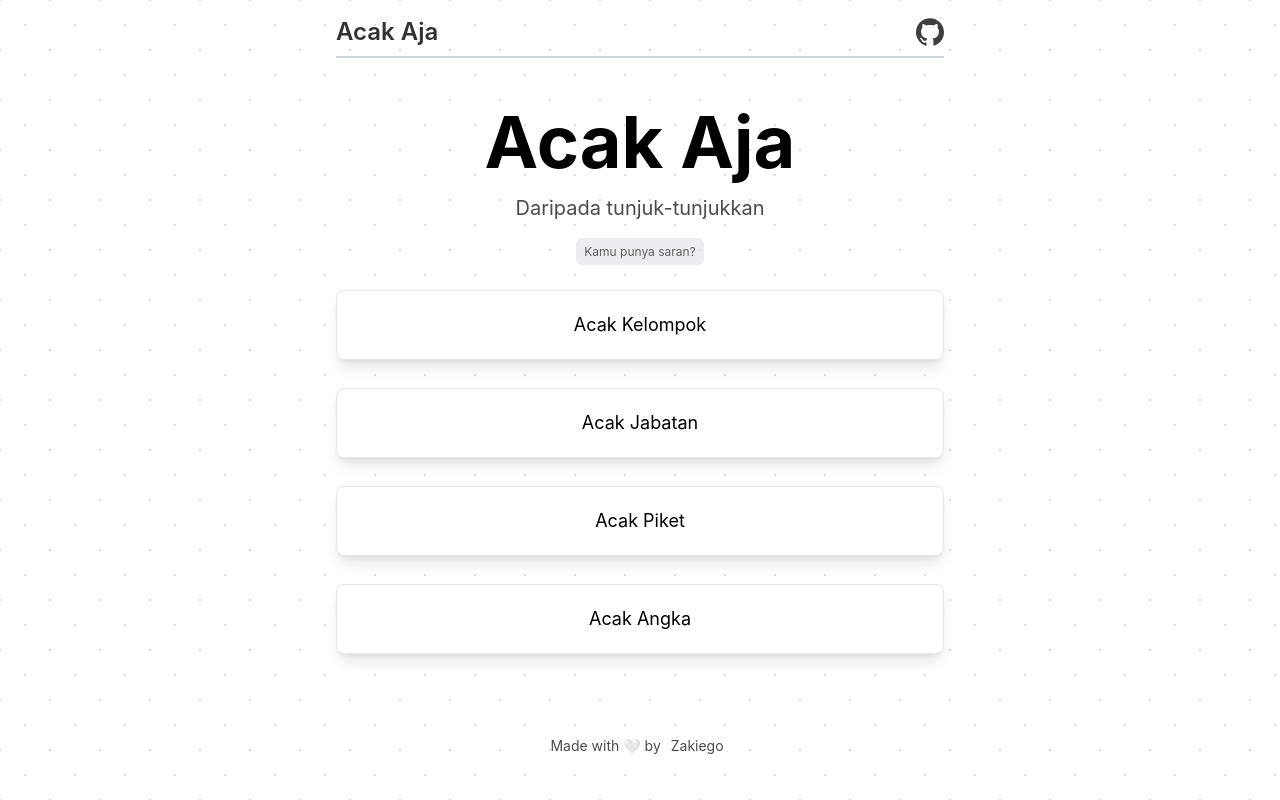
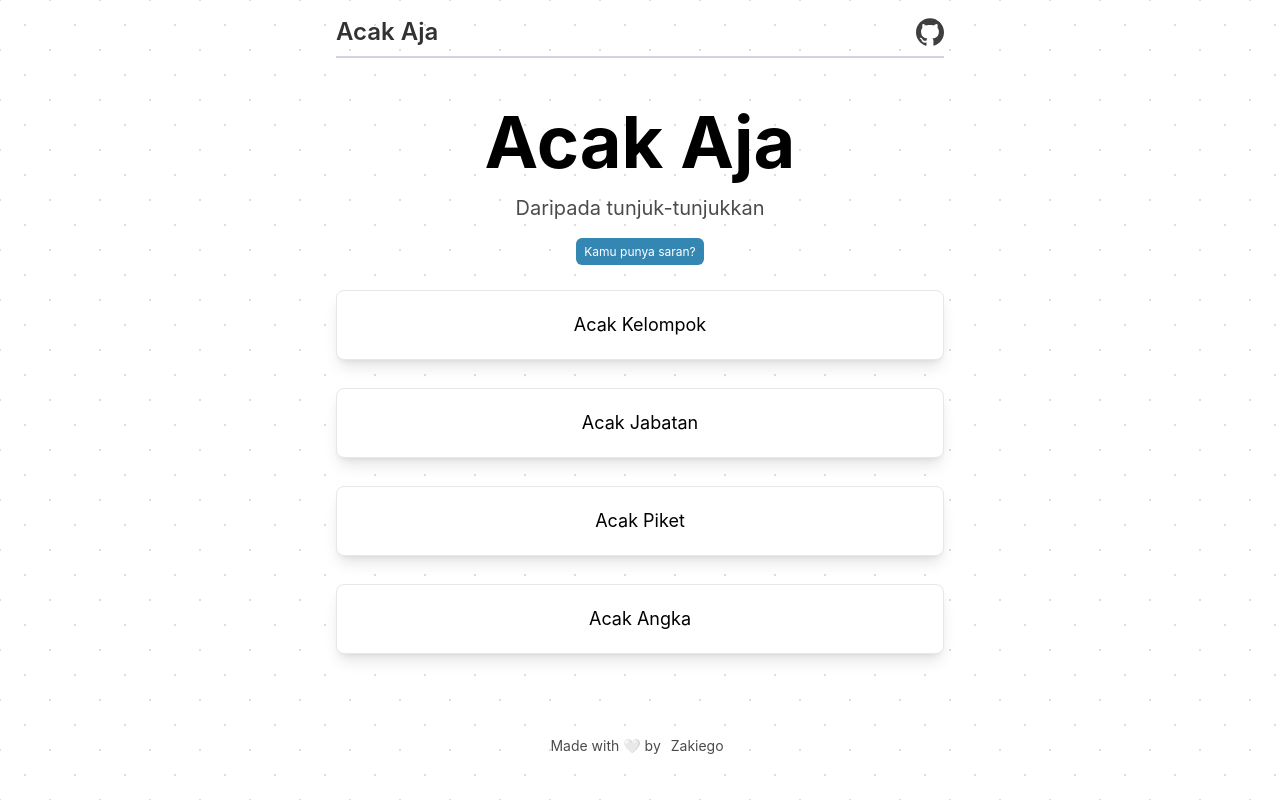
Before and after one commit to zakiego/acak-aja, a Next.js app: page / in a window 1280 px wide. Built offline with nearby package versions, Linux system fonts and the light colour scheme.

Commit message:
style: change card bg-color and text-mini-link

```diff
--- a/styles/globals.css
+++ b/styles/globals.css
@@ -9,7 +9,7 @@
   }
 
   .text-mini-link {
-    @apply rounded-md bg-gray-200/75 px-2 py-1.5 text-xs text-black/60 transition-all hover:bg-gray-300/75;
+    @apply rounded-md bg-sky-700/80 px-2 py-1.5 text-xs text-white transition-all hover:bg-sky-700;
   }
 
   .input-primary {
@@ -57,7 +57,7 @@
   }
 
   .card {
-    @apply rounded-lg border-[1px] bg-white py-5 text-center text-lg shadow-lg transition-all ease-in-out hover:bg-gray-600 hover:text-white;
+    @apply rounded-lg border-[1px] bg-white py-5 text-center text-lg shadow-lg transition-all ease-in-out hover:bg-sky-700/80 hover:text-white;
   }
 
   .disable {
```
